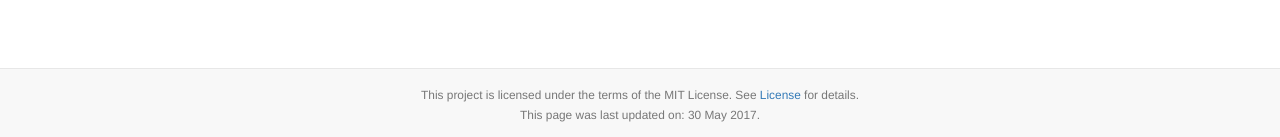
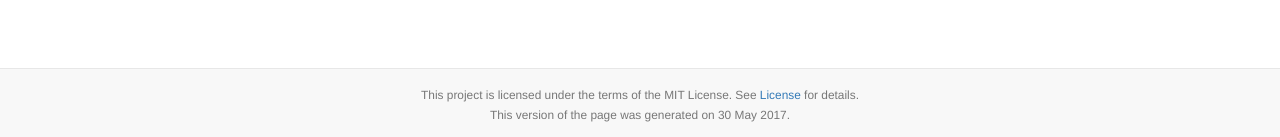
Before and after one commit to egor-tensin/egor-tensin.github.io, a Jekyll site: the page built from index.html, in a window 1280 px wide. Shown: the part 760-897 px from the top of the page. Built offline with Jekyll 4.4.1, drawn with Linux system fonts in a browser that asks for light colours.

Commit message:
footer update

```diff
--- a/_includes/common/footer.html
+++ b/_includes/common/footer.html
@@ -11,7 +11,7 @@
               </div>
               <div style="display: table-row;">
                 <div style="display: table-cell;">
-                  <div class="text-center text-muted"><small>This page was last updated on: {{ site.time | date_to_long_string }}.</small></div>
+                  <div class="text-center text-muted"><small>This version of the page was generated on {{ site.time | date_to_long_string }}.</small></div>
                 </div>
               </div>
             </div>
```
